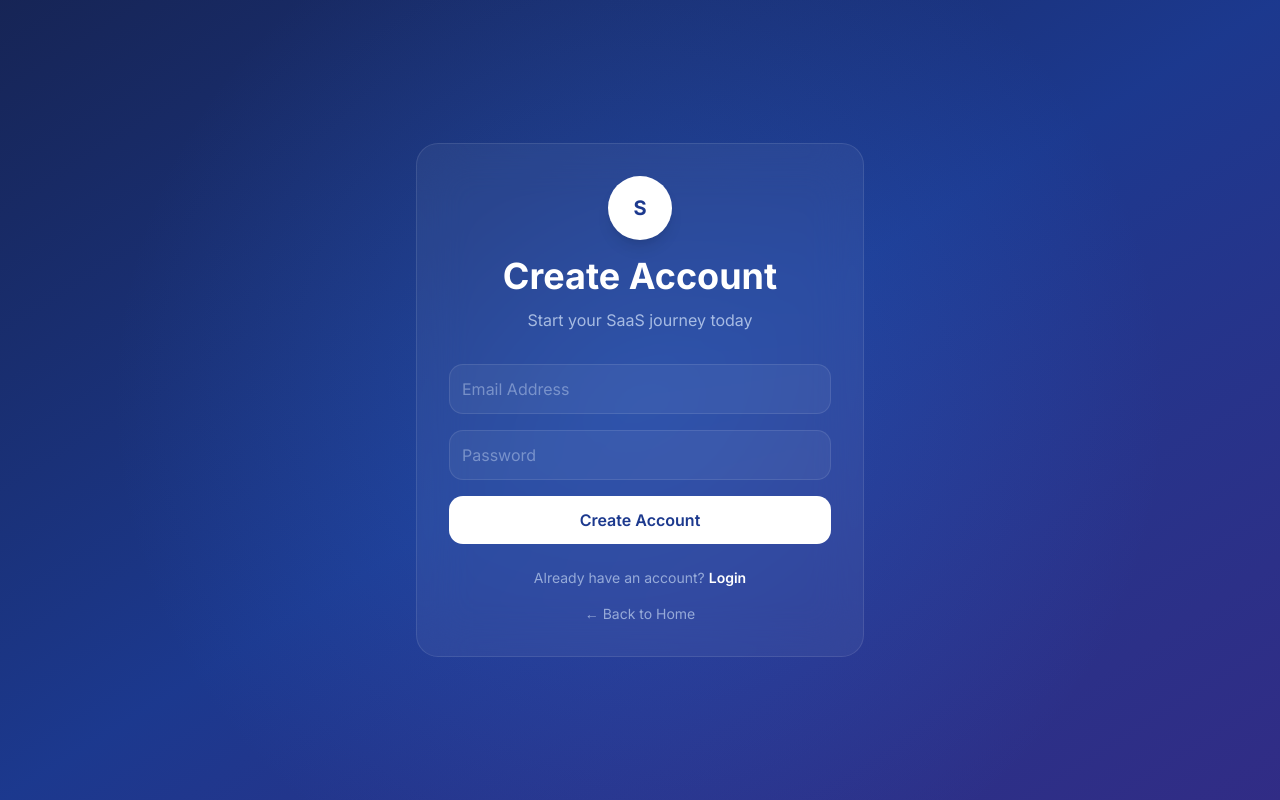
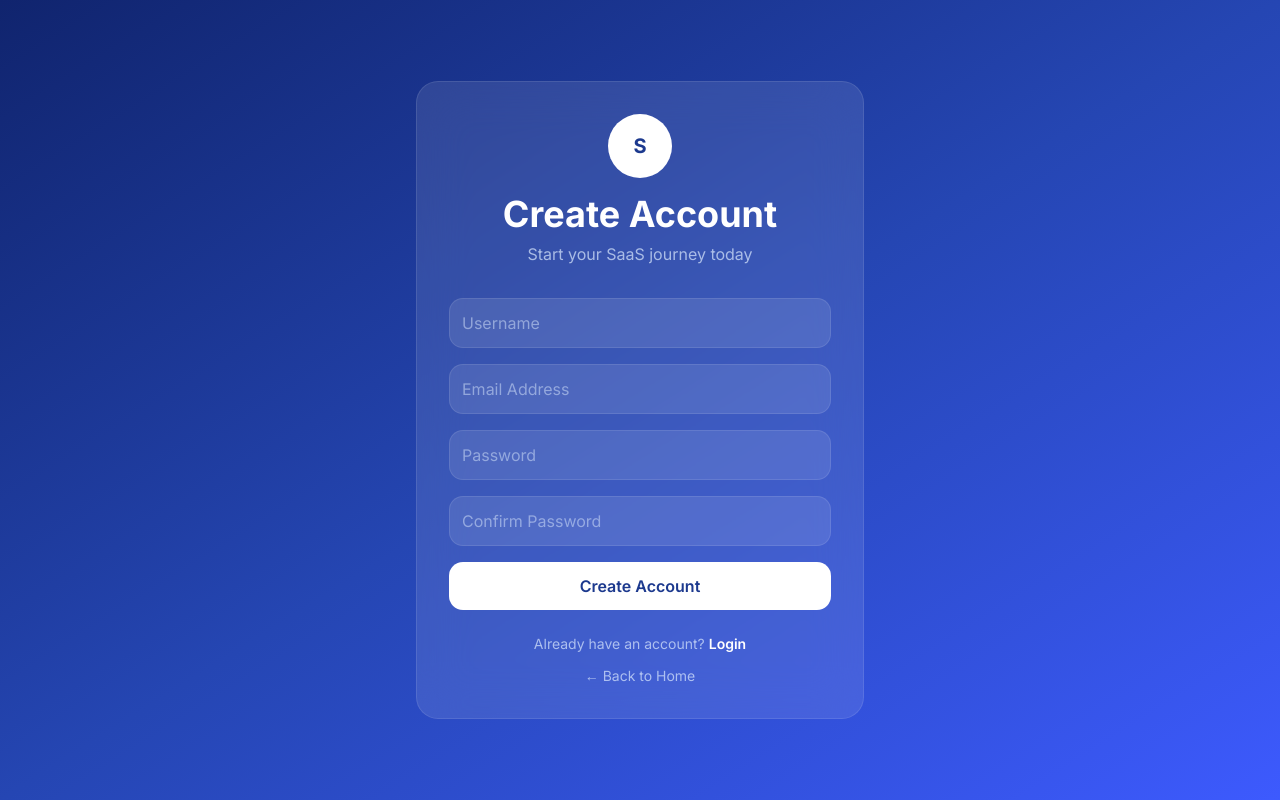
Before and after one commit to zubairfloat/dashboard1, a Next.js app: page /signup in a window 1280 px wide. Built offline with nearby package versions, Linux system fonts and the light colour scheme; no server answers.

Commit message:
update the signup page

```diff
--- a/app/signup/page.tsx
+++ b/app/signup/page.tsx
@@ -5,46 +5,125 @@ import { supabase } from "@/lib/supabase/client";
 import Link from "next/link";
 
 export default function SignupPage() {
+  const [username, setUsername] = useState("");
   const [email, setEmail] = useState("");
   const [password, setPassword] = useState("");
+  const [confirmPassword, setConfirmPassword] =
+    useState("");
+
   const [loading, setLoading] = useState(false);
 
+  const [errorMessage, setErrorMessage] =
+    useState("");
+
+  const [successMessage, setSuccessMessage] =
+    useState("");
+
   const handleSignup = async () => {
-    setLoading(true);
+    setErrorMessage("");
+    setSuccessMessage("");
 
-    const { data, error } = await supabase.auth.signUp({
-      email,
-      password,
-    });
-
-    setLoading(false);
-
-    if (error) {
-      alert(error.message);
+    if (
+      !username.trim() ||
+      !email.trim() ||
+      !password ||
+      !confirmPassword
+    ) {
+      setErrorMessage("Please fill all fields.");
       return;
     }
 
-    if (data.user) {
-      await supabase.from("profiles").insert({
-        id: data.user.id,
-        email,
-        full_name: email.split("@")[0],
-      });
+    if (username.length < 3) {
+      setErrorMessage(
+        "Username must be at least 3 characters."
+      );
+      return;
     }
 
-    alert("Account created successfully. Please check your email.");
+    if (password !== confirmPassword) {
+      setErrorMessage("Passwords do not match.");
+      return;
+    }
+
+    if (password.length < 6) {
+      setErrorMessage(
+        "Password must be at least 6 characters."
+      );
+      return;
+    }
+
+    setLoading(true);
+
+    try {
+      // Check if username already exists
+      const { data: existingUsername } =
+        await supabase
+          .from("profiles")
+          .select("id")
+          .eq("username", username)
+          .maybeSingle();
+
+      if (existingUsername) {
+        setErrorMessage(
+          "Username already exists. Please choose another username."
+        );
+        setLoading(false);
+        return;
+      }
+
+      const { error } =
+        await supabase.auth.signUp({
+          email,
+          password,
+          options: {
+            data: {
+              username,
+            },
+          },
+        });
+
+      if (error) {
+        if (
+          error.message
+            .toLowerCase()
+            .includes("already")
+        ) {
+          setErrorMessage(
+            "An account with this email already exists. Please login."
+          );
+        } else {
+          setErrorMessage(error.message);
+        }
+
+        setLoading(false);
+        return;
+      }
+
+      setSuccessMessage(
+        "Account created successfully. Please check your email and verify your account."
+      );
+
+      setUsername("");
+      setEmail("");
+      setPassword("");
+      setConfirmPassword("");
+    } catch (err) {
+      console.error(err);
+
+      setErrorMessage(
+        "Something went wrong. Please try again."
+      );
+    }
+
+    setLoading(false);
   };
 
   return (
-    <main className="relative flex min-h-screen items-center justify-center overflow-hidden bg-gradient-to-br from-blue-950 via-blue-900 to-indigo-900 px-4">
-      {/* Background Glow */}
-      <div className="absolute inset-0 bg-[radial-gradient(circle_at_center,rgba(59,130,246,0.25),transparent_70%)]" />
-
-      {/* Signup Card */}
-      <div className="relative z-10 w-full max-w-md rounded-3xl border border-white/10 bg-white/5 p-8 backdrop-blur-xl">
+    <main className="flex min-h-screen items-center justify-center bg-gradient-to-br from-[#10246e] via-[#2546b3] to-[#3d5afe] px-4">
+      <div className="w-full max-w-md rounded-3xl border border-white/10 bg-white/10 p-8 backdrop-blur-xl">
         {/* Header */}
         <div className="mb-8 text-center">
-          <div className="mx-auto mb-4 flex h-16 w-16 items-center justify-center rounded-full bg-white text-xl font-bold text-blue-900 shadow-lg">
+          <div className="mx-auto mb-4 flex h-16 w-16 items-center justify-center rounded-full bg-white text-xl font-bold text-blue-900">
             S
           </div>
 
@@ -52,7 +131,7 @@ export default function SignupPage() {
             Create Account
           </h1>
 
-          <p className="mt-3 text-blue-100/70">
+          <p className="mt-2 text-blue-100/70">
             Start your SaaS journey today
           </p>
         </div>
@@ -60,35 +139,71 @@ export default function SignupPage() {
         {/* Form */}
         <div className="space-y-4">
           <input
+            type="text"
+            placeholder="Username"
+            value={username}
+            onChange={(e) =>
+              setUsername(e.target.value)
+            }
+            className="w-full rounded-xl border border-white/10 bg-white/10 p-3 text-white placeholder:text-blue-100/50 outline-none"
+          />
+
+          <input
             type="email"
             placeholder="Email Address"
             value={email}
-            onChange={(e) => setEmail(e.target.value)}
-            className="w-full rounded-xl border border-white/10 bg-white/5 p-3 text-white placeholder:text-blue-100/40 outline-none focus:border-blue-400"
+            onChange={(e) =>
+              setEmail(e.target.value)
+            }
+            className="w-full rounded-xl border border-white/10 bg-white/10 p-3 text-white placeholder:text-blue-100/50 outline-none"
           />
 
           <input
             type="password"
             placeholder="Password"
             value={password}
-            onChange={(e) => setPassword(e.target.value)}
-            className="w-full rounded-xl border border-white/10 bg-white/5 p-3 text-white placeholder:text-blue-100/40 outline-none focus:border-blue-400"
+            onChange={(e) =>
+              setPassword(e.target.value)
+            }
+            className="w-full rounded-xl border border-white/10 bg-white/10 p-3 text-white placeholder:text-blue-100/50 outline-none"
           />
+
+          <input
+            type="password"
+            placeholder="Confirm Password"
+            value={confirmPassword}
+            onChange={(e) =>
+              setConfirmPassword(e.target.value)
+            }
+            className="w-full rounded-xl border border-white/10 bg-white/10 p-3 text-white placeholder:text-blue-100/50 outline-none"
+          />
+
+          {errorMessage && (
+            <div className="rounded-xl border border-red-500/30 bg-red-500/10 p-3 text-sm text-red-200">
+              {errorMessage}
+            </div>
+          )}
+
+          {successMessage && (
+            <div className="rounded-xl border border-green-500/30 bg-green-500/10 p-3 text-sm text-green-200">
+              {successMessage}
+            </div>
+          )}
 
           <button
             onClick={handleSignup}
             disabled={loading}
-            className="w-full rounded-xl bg-white p-3 font-semibold text-blue-900 transition hover:scale-[1.01] disabled:opacity-50"
+            className="w-full rounded-xl bg-white py-3 font-semibold text-blue-900 transition hover:opacity-90 disabled:cursor-not-allowed disabled:opacity-50"
           >
-            {loading ? "Creating Account..." : "Create Account"}
+            {loading
+              ? "Creating Account..."
+              : "Create Account"}
           </button>
         </div>
 
         {/* Footer */}
-        <div className="mt-6 text-center text-sm">
-          <span className="text-blue-100/60">
-            Already have an account?
-          </span>{" "}
+        <div className="mt-6 text-center text-sm text-blue-100/70">
+          Already have an account?{" "}
           <Link
             href="/login"
             className="font-semibold text-white hover:underline"
@@ -97,10 +212,10 @@ export default function SignupPage() {
           </Link>
         </div>
 
-        <div className="mt-4 text-center text-sm">
+        <div className="mt-3 text-center text-sm">
           <Link
             href="/"
-            className="text-blue-100/60 hover:text-white"
+            className="text-blue-100/70 hover:text-white"
           >
             ← Back to Home
           </Link>
```
